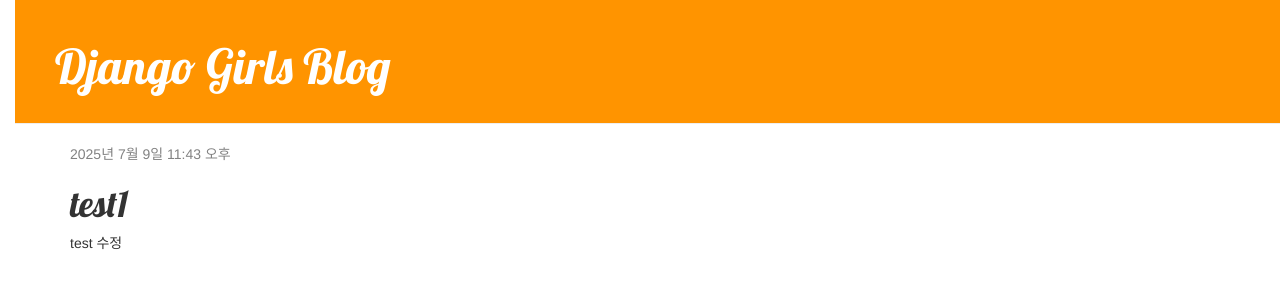
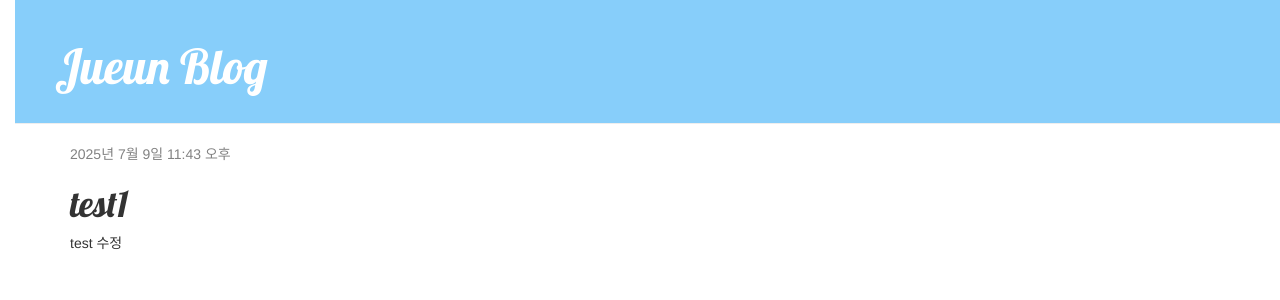
Before and after one commit to Pirogramming-23/Park-Jueun, a Django app: page /post/1/ in a window 1280 px wide. Shown: the top 300 px of the page. Run offline with Django 5.2, Linux system fonts and the light colour scheme; data comes from the database, SQL or seed files in the repository; some libraries are stand-ins or nearby versions.

Commit message:
blog제목, 색상 변경

```diff
--- a/djangogirls/blog/static/css/blog.css
+++ b/djangogirls/blog/static/css/blog.css
@@ -1,15 +1,15 @@
 h1 a {
-    color: #FCA205;
+    color: #87CEFA;
 }
 body {
     padding-left: 15px;
 }
 h1 a {
-    color: #FCA205;
+    color: #87CEFA;
     font-family: 'Lobster';
 }
 .page-header {
-    background-color: #ff9400;
+    background-color: #87CEFA;
     margin-top: 0;
     padding: 20px 20px 20px 40px;
 }
--- a/djangogirls/blog/templates/blog/base.html
+++ b/djangogirls/blog/templates/blog/base.html
@@ -1,7 +1,7 @@
 {% load static %}
 <html>
     <head>
-        <title>Django Girls blog</title>
+        <title>Jueun blog</title>
         <link rel="stylesheet" href="//maxcdn.bootstrapcdn.com/bootstrap/3.2.0/css/bootstrap.min.css">
         <link rel="stylesheet" href="//maxcdn.bootstrapcdn.com/bootstrap/3.2.0/css/bootstrap-theme.min.css">
         <link href='//fonts.googleapis.com/css?family=Lobster&subset=latin,latin-ext' rel='stylesheet' type='text/css'>
@@ -12,7 +12,7 @@
             {% if user.is_authenticated %}
                 <a href="{% url 'post_new' %}" class="top-menu"><span class="glyphicon glyphicon-plus"></span></a>
             {% endif %}
-            <h1><a href="/">Django Girls Blog</a></h1>
+            <h1><a href="/">Jueun Blog</a></h1>
         </div>
         <div class="content container">
             <div class="row">
```
